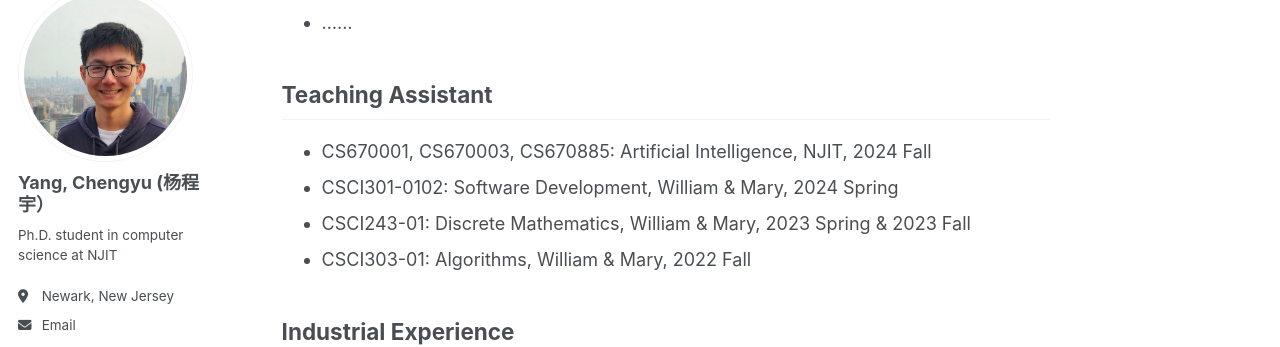
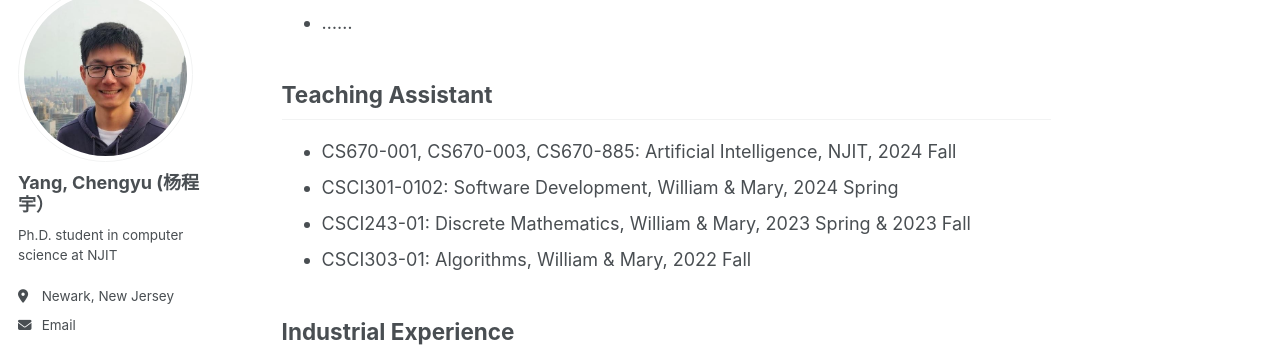
Before and after one commit to chengyuyang-njit/chengyuyang-njit.github.io, a Jekyll site: the page built from _pages/about.md, in a window 1280 px wide and 900 px high, scrolled down 743 px. Shown: the part 119-466 px from the top of the window. Built offline with Jekyll 4.4.1, drawn with Linux system fonts in a browser that asks for light colours; some web fonts are replaced.

Commit message:
Update about.md

```diff
--- a/_pages/about.md
+++ b/_pages/about.md
@@ -25,7 +25,7 @@ Latest News
 
 Teaching Assistant
 ------
-- CS670001, CS670003, CS670885: Artificial Intelligence, NJIT, 2024 Fall
+- CS670-001, CS670-003, CS670-885: Artificial Intelligence, NJIT, 2024 Fall
 - CSCI301-0102: Software Development, William & Mary, 2024 Spring
 - CSCI243-01: Discrete Mathematics, William & Mary, 2023 Spring & 2023 Fall
 - CSCI303-01: Algorithms, William & Mary, 2022 Fall
```
